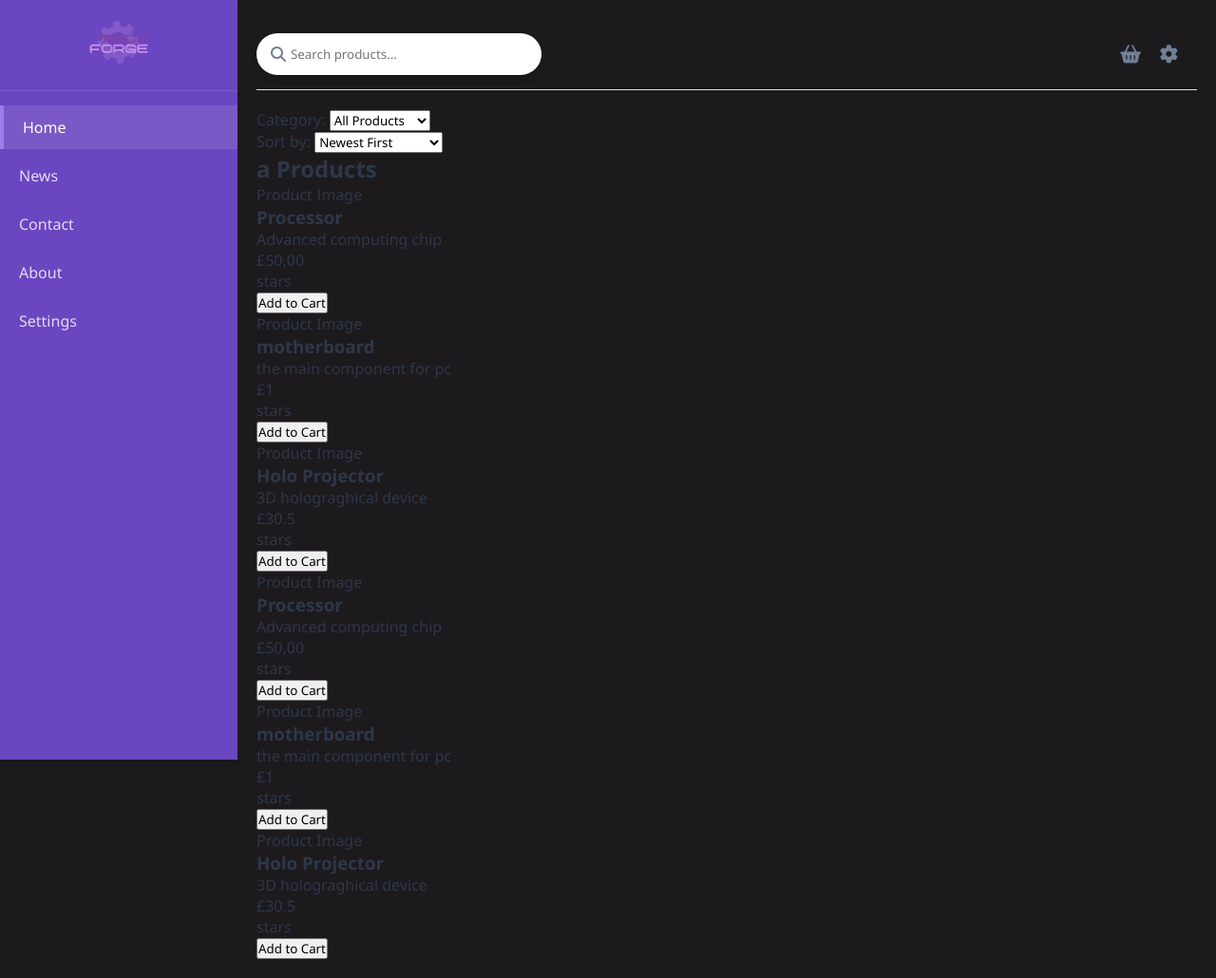
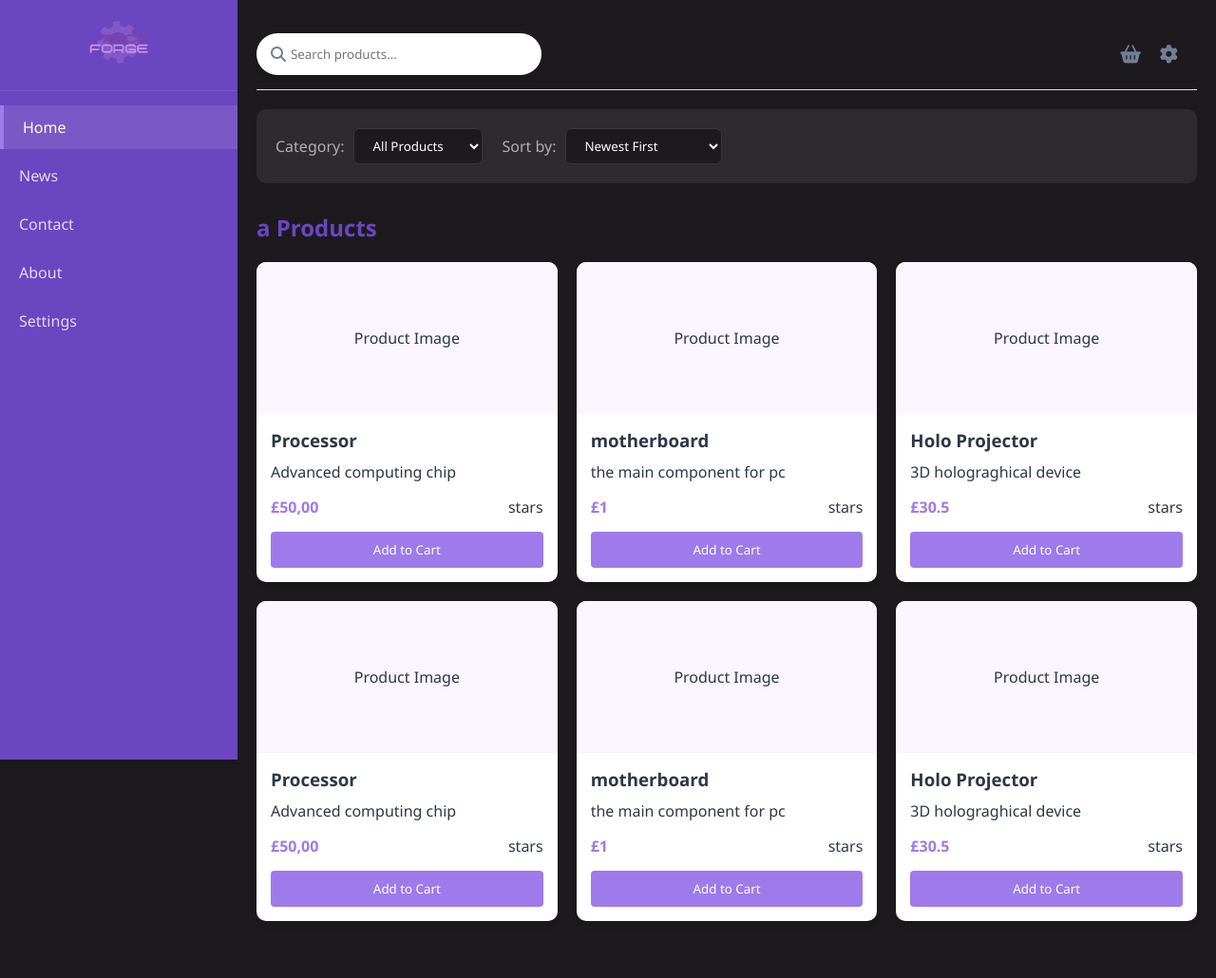
Before and after one commit to tamamoe/techforgeprojects, a PHP site: page /product.html in a window 1280 px wide. Shown: the whole page at 95% size. After the commit the page ends 970 px from the top, so only its background shows below. Run offline with PHP 8.4, Linux system fonts and the light colour scheme.

Commit message:
the css for the product box design

```diff
--- a/Stylesheet.css
+++ b/Stylesheet.css
@@ -186,6 +186,105 @@
             color: var(--secondary);
         }
 
+         /* Product Cards */
+        .section-header {
+            display: flex;
+            justify-content: space-between;
+            align-items: center;
+            margin-bottom: 20px;
+        }
+        .section-header h2{
+            color: var(--primary);
+        }
+
+        .product-square-grid {
+            display: grid;
+            grid-template-columns: repeat(auto-fit, minmax(240px, 1fr));
+            gap: 20px;
+        }
+
+        .product-box {
+            background: white;
+            border-radius: 10px;
+            overflow: hidden;
+            box-shadow: var(--shadow);
+            transition: 0.3s;
+            margin-bottom: 20px;
+        }
+
+        .product-box:hover {
+            transform: translateY(-6px);
+        }
+
+        .product-image {
+            height: 160px;
+            background: var(--light);
+            display: flex;
+            align-items: center;
+            justify-content: center;
+            color: var(--text);
+        }
+
+        .product-info {
+            padding: 15px;
+        }
+
+        .product-info h3 {
+            margin-bottom: 10px;
+        }
+
+        .product-price {
+            display: flex;
+            justify-content: space-between;
+            margin: 15px 0;
+        }
+
+        .price {
+            font-weight: bold;
+            color: var(--secondary);
+        }
+
+        .product-box button {
+            width: 100%;
+            background: var(--secondary);
+            color: white;
+            border: none;
+            padding: 10px;
+            border-radius: 4px;
+            cursor: pointer;
+        }
+
+       /* Filter Section */
+        .products-filter {
+            background: #2d2a30;
+            padding: 20px;
+            border-radius: 10px;
+            margin-bottom: 30px;
+            display: flex;
+            gap: 20px;
+            flex-wrap: wrap;
+            align-items: center;
+        }
+
+        .filter-group {
+            display: flex;
+            align-items: center;
+            gap: 10px;
+        }
+
+        .filter-label {
+            color: #b0b0b0;
+            font-weight: 500;
+        }
+
+        .filter-select {
+            background: #1d1a1e;
+            border: 1px solid #3a3640;
+            color: white;
+            padding: 8px 15px;
+            border-radius: 6px;
+            cursor: pointer;
+        }
 
 
 
```
